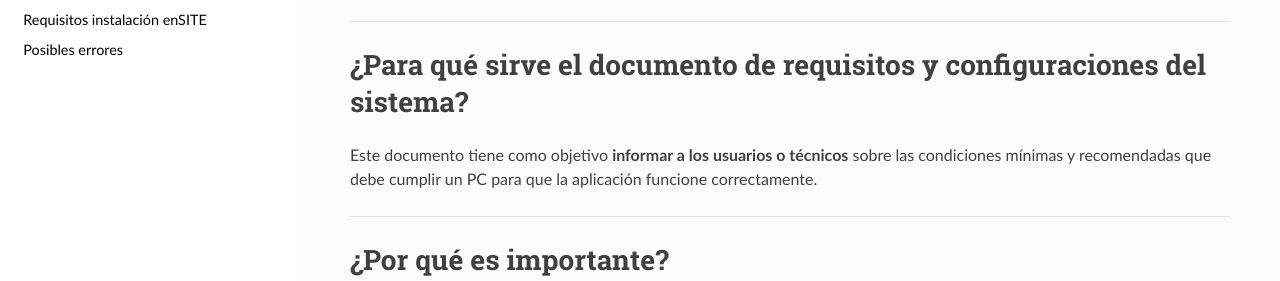
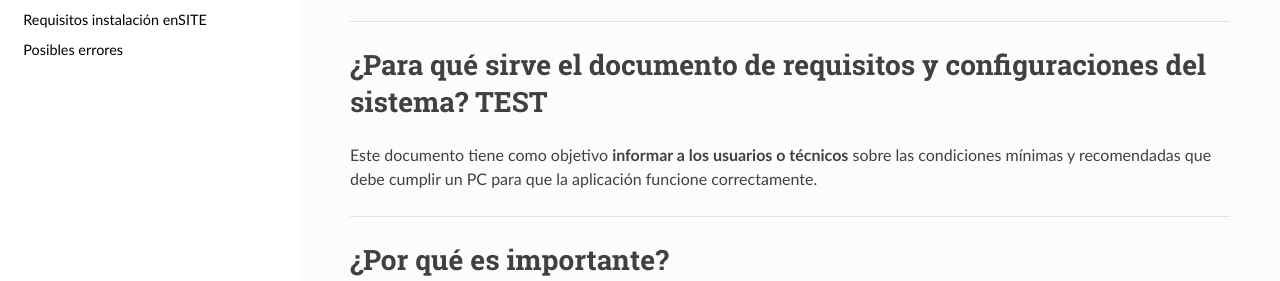
Before and after one commit to endades/Setup-installation, an MkDocs documentation site: the page built from docs/index.md, in a window 1280 px wide. Shown: the part 275-556 px from the top of the page. Built offline with MkDocs 1.6.1, drawn with Linux system fonts in a browser that asks for light colours; nearby versions of some CDN libraries.

Commit message:
TEST deploy

```diff
--- a/docs/index.md
+++ b/docs/index.md
@@ -9,7 +9,7 @@
 
 ---
 
-# ¿Para qué sirve el documento de requisitos y configuraciones del sistema?
+# ¿Para qué sirve el documento de requisitos y configuraciones del sistema? TEST
 
 Este documento tiene como objetivo **informar a los usuarios o técnicos** sobre las condiciones mínimas y recomendadas que debe cumplir un PC para que la aplicación funcione correctamente.
 
```
